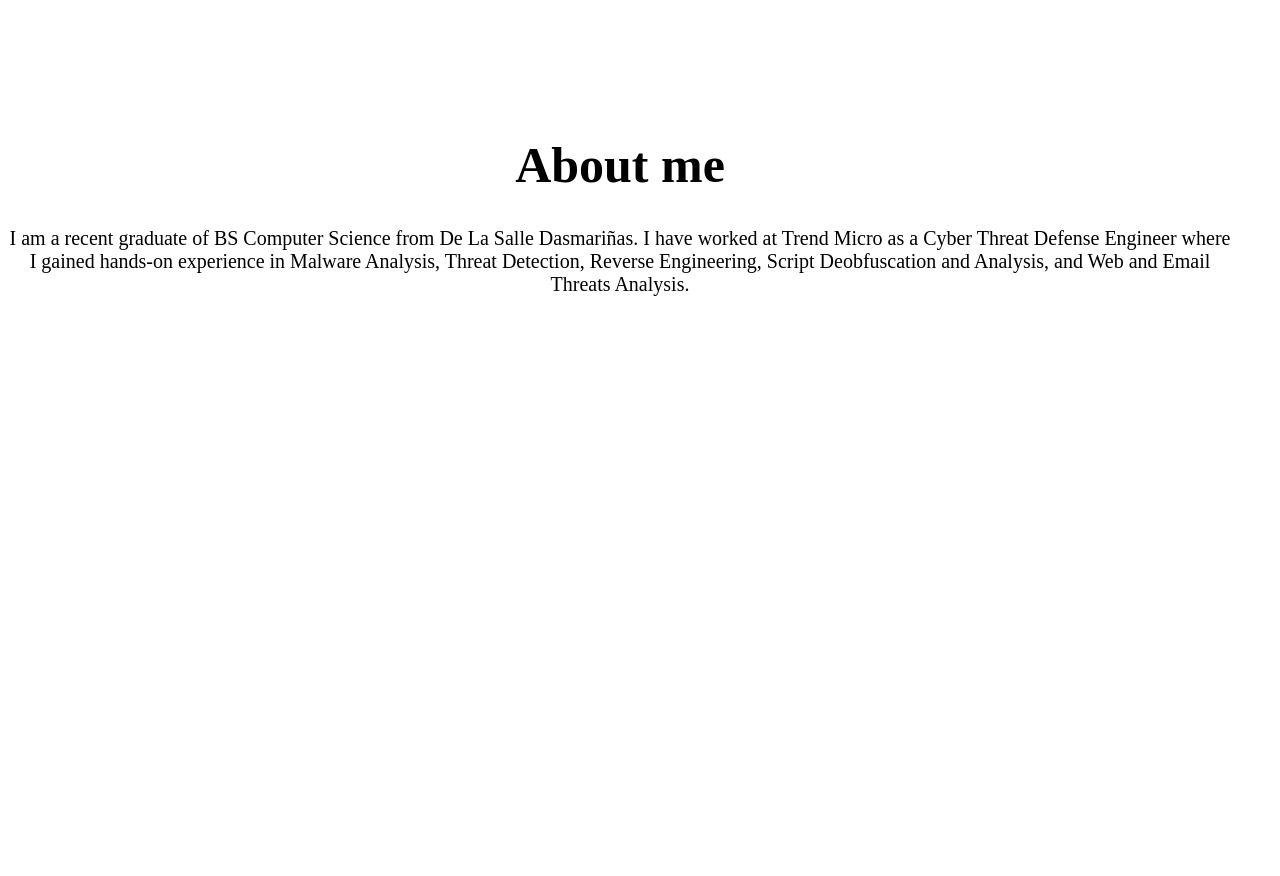
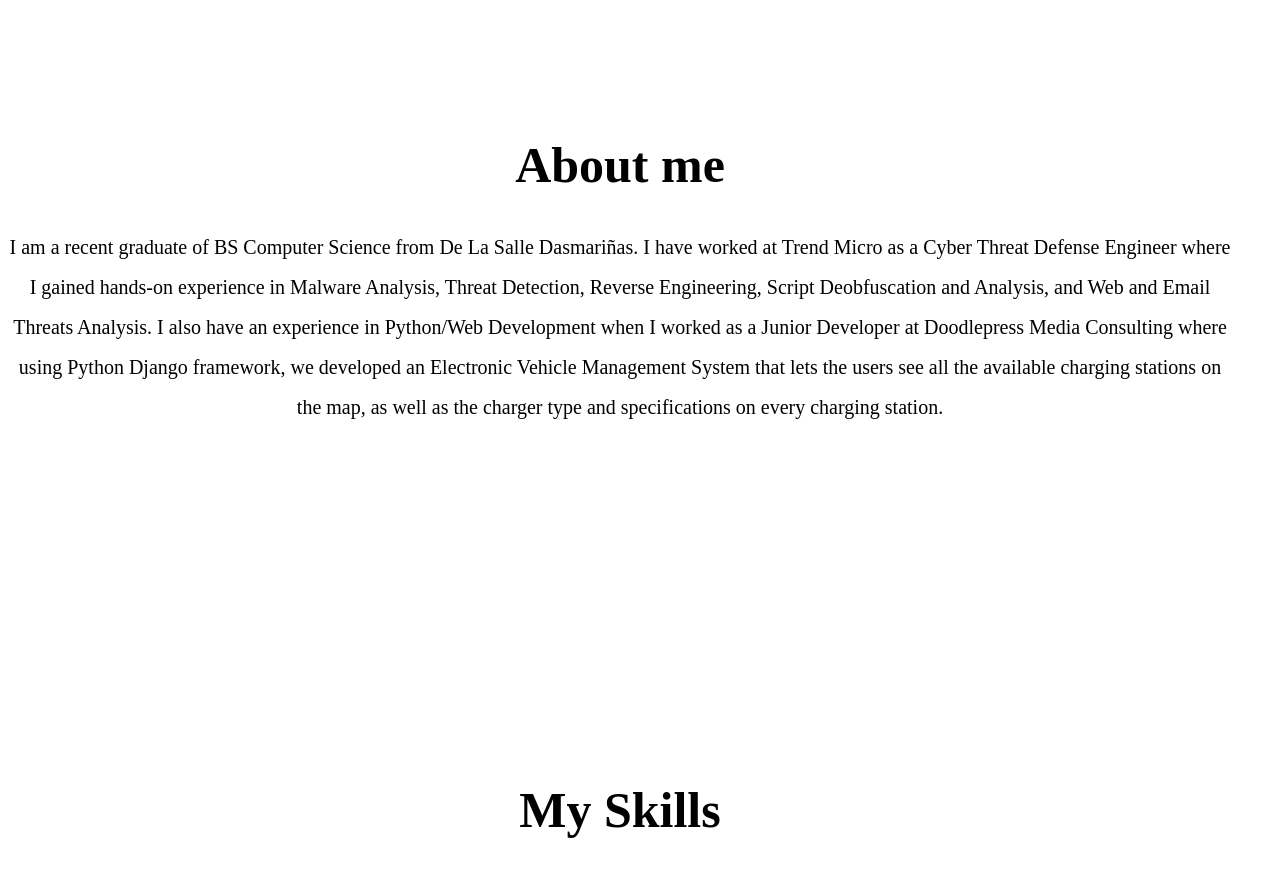
Before and after one commit to Kutsubakoo/Kutsubakoo.github.io, a plain HTML site: page index.html in a window 1280 px wide. Shown: the part 1134-2010 px from the top of the page. Before the commit the page ends 1458 px from the top, so only its background shows below. Drawn offline with Linux system fonts and the light colour scheme.

Commit message:
Finished about me paragraph / Added Skills title

```diff
--- a/index.html
+++ b/index.html
@@ -11,7 +11,7 @@
         <div id="leftparag">
             <h1>Angelo Miguel R. Orticio</h1>
             <h2>Cyber Threat Analyst / Python Developer</h2>
-            <p>Hello! I am Angelo Miguel R. Orticio, a graduate of Bachelor of Science in Computer Science.</p>
+            <p>Hello! I am Angelo Miguel R. Orticio, a recent graduate of Bachelor of Science in Computer Science.</p>
             <p>
                 I aspire to be a software engineer who can contribute to projects and showcase my skills as I grow in this career.
             </p>
@@ -23,8 +23,11 @@
     <div id="intro-page">
         <h1>About me</h1>
         <p>
-            I am a recent graduate of BS Computer Science from De La Salle Dasmariñas. I have worked at Trend Micro as a Cyber Threat Defense Engineer where I gained hands-on experience in Malware Analysis, Threat Detection, Reverse Engineering, Script Deobfuscation and Analysis, and Web and Email Threats Analysis.
+            I am a recent graduate of BS Computer Science from De La Salle Dasmariñas. I have worked at Trend Micro as a Cyber Threat Defense Engineer where I gained hands-on experience in Malware Analysis, Threat Detection, Reverse Engineering, Script Deobfuscation and Analysis, and Web and Email Threats Analysis. I also have an experience in Python/Web Development when I worked as a Junior Developer at Doodlepress Media Consulting where using Python Django framework, we developed an Electronic Vehicle Management System that lets the users see all the available charging stations on the map, as well as the charger type and specifications on every charging station.
         </p>
+    </div>
+    <div id="cyberskills-page">
+        <h1>My Skills</h1>
     </div>
 </body>
 </html>
--- a/style.css
+++ b/style.css
@@ -46,10 +46,18 @@ p {
     margin-top: 100px;
     text-align: center;
     margin-right: 40px;
+    margin-bottom: 300px;
 }
 
 #intro-page p {
     max-width: 1550px;
     margin-left: auto;
     margin-right: auto;
+    line-height: 2;
 }
+
+#cyberskills-page {
+    grid-row: 3;
+    text-align: center;
+    margin-right: 40px;
+}
```
